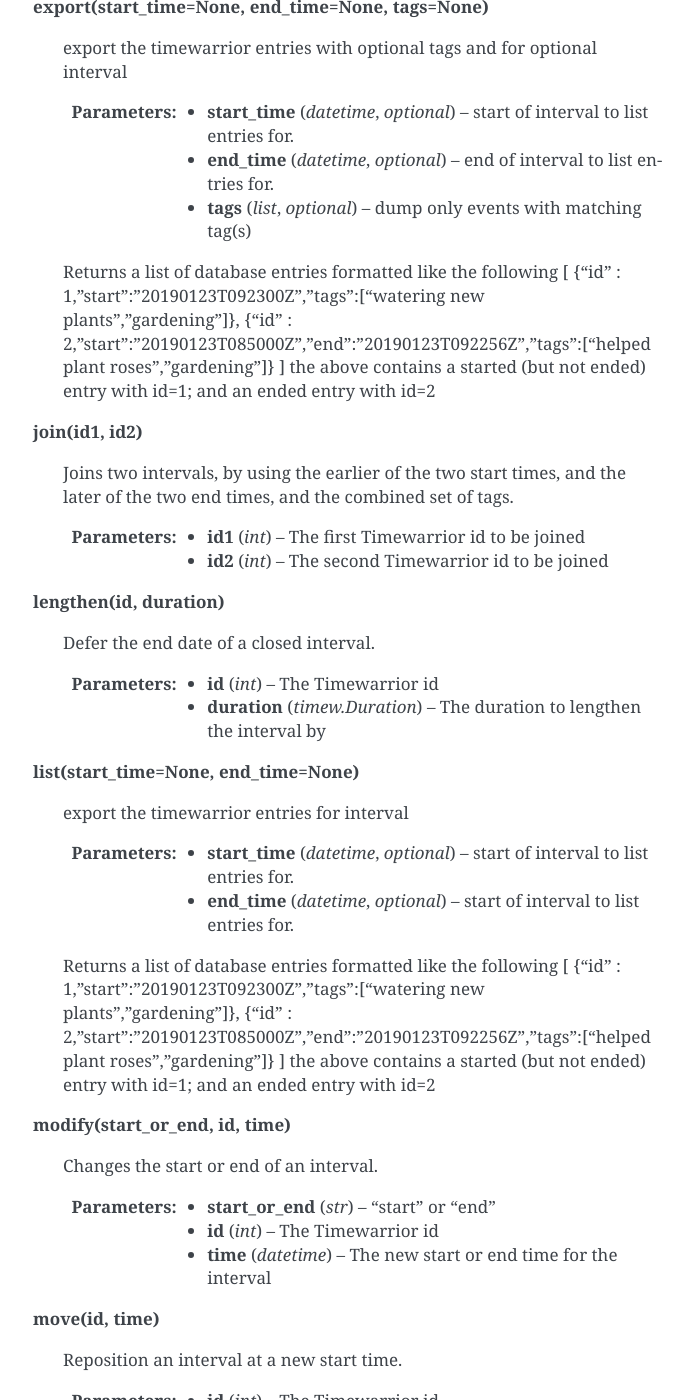
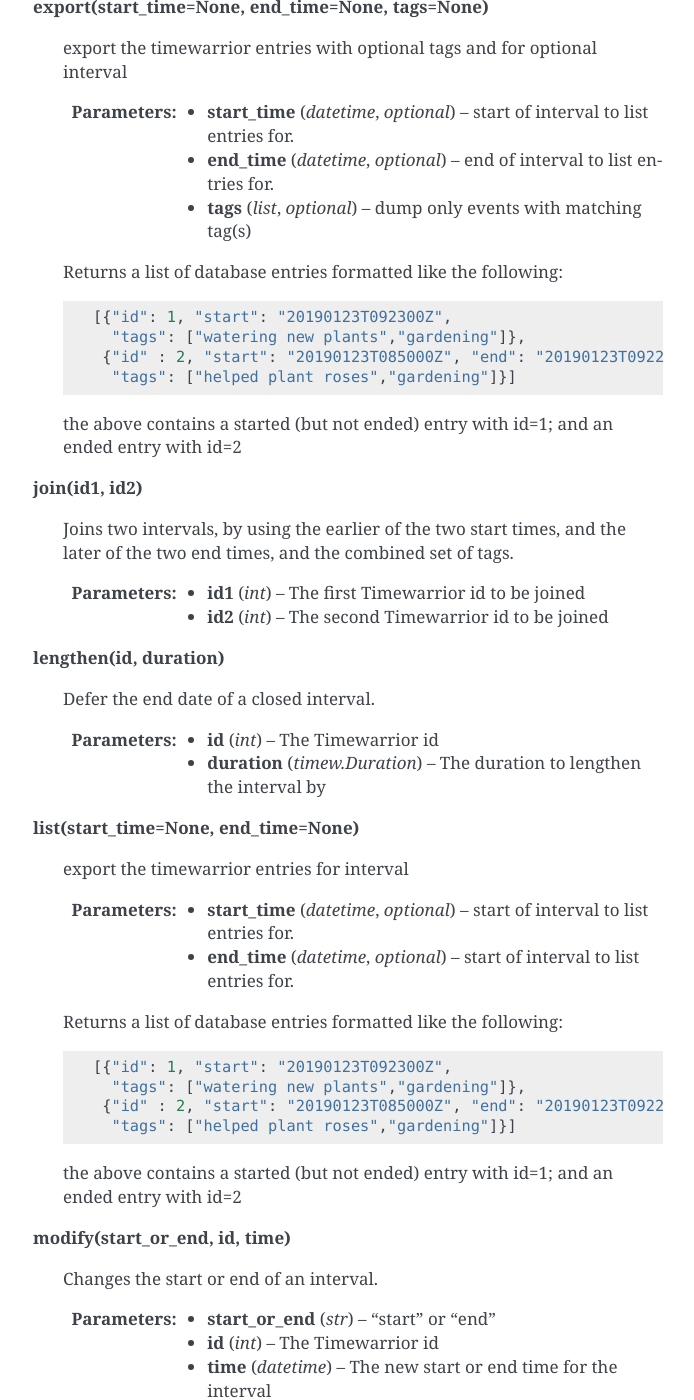
Before and after one commit to smemsh/python-timew, a Sphinx documentation site: the page built from docs/api/timew.timewarrior.rst, in a window 1280 px wide and 1400 px high, scrolled down 518 px. Shown: the whole window, without its empty margins (417-1111 px from the left). Built offline with Sphinx 7.4.7, drawn with Linux system fonts in a browser that asks for light colours; pages that are not in the unit, such as notebooks, are missing from menus; some of the changed text lies outside the part shown.

```diff
--- a/docs/api/timew.timewarrior.rst
+++ b/docs/api/timew.timewarrior.rst
@@ -39,12 +39,17 @@ timew.timewarrior module
          *  **tags** (*list*, *optional*) – dump only events with
             matching tag(s)
 
-      Returns a list of database entries formatted like the following
-      [ {“id” : 1,”start”:”20190123T092300Z”,”tags”:[“watering new
-      plants”,”gardening”]}, {“id” :
-      2,”start”:”20190123T085000Z”,”end”:”20190123T092256Z”,”tags”:[“helped
-      plant roses”,”gardening”]} ] the above contains a started (but
-      not ended) entry with id=1; and an ended entry with id=2
+      Returns a list of database entries formatted like the following:
+
+      ::
+
+         [{"id": 1, "start": "20190123T092300Z",
+           "tags": ["watering new plants","gardening"]},
+          {"id" : 2, "start": "20190123T085000Z", "end": "20190123T092256Z",
+           "tags": ["helped plant roses","gardening"]}]
+
+      the above contains a started (but not ended) entry with id=1;
+      and an ended entry with id=2
 
    **join(id1, id2)**
 
@@ -78,12 +83,17 @@ timew.timewarrior module
          *  **end_time** (*datetime*, *optional*) – start of interval
             to list entries for.
 
-      Returns a list of database entries formatted like the following
-      [ {“id” : 1,”start”:”20190123T092300Z”,”tags”:[“watering new
-      plants”,”gardening”]}, {“id” :
-      2,”start”:”20190123T085000Z”,”end”:”20190123T092256Z”,”tags”:[“helped
-      plant roses”,”gardening”]} ] the above contains a started (but
-      not ended) entry with id=1; and an ended entry with id=2
+      Returns a list of database entries formatted like the following:
+
+      ::
+
+         [{"id": 1, "start": "20190123T092300Z",
+           "tags": ["watering new plants","gardening"]},
+          {"id" : 2, "start": "20190123T085000Z", "end": "20190123T092256Z",
+           "tags": ["helped plant roses","gardening"]}]
+
+      the above contains a started (but not ended) entry with id=1;
+      and an ended entry with id=2
 
    **modify(start_or_end, id, time)**
 
@@ -157,12 +167,17 @@ timew.timewarrior module
          *  **end_time** (*datetime*, *optional*) – start of interval
             to list entries for.
 
-      Returns a list of database entries formatted like the following
-      [ {“id” : 1,”start”:”20190123T092300Z”,”tags”:[“watering new
-      plants”,”gardening”]}, {“id” :
-      2,”start”:”20190123T085000Z”,”end”:”20190123T092256Z”,”tags”:[“helped
-      plant roses”,”gardening”]} ] the above contains a started (but
-      not ended) entry with id=1; and an ended entry with id=2
+      Returns a list of database entries formatted like the following:
+
+      ::
+
+         [{"id": 1, "start": "20190123T092300Z",
+           "tags": ["watering new plants","gardening"]},
+          {"id" : 2, "start": "20190123T085000Z", "end": "20190123T092256Z",
+           "tags": ["helped plant roses","gardening"]}]
+
+      the above contains a started (but not ended) entry with id=1;
+      and an ended entry with id=2
 
    **tag(id, tags)**
 
```
Also changed, not shown: 1 other file.
